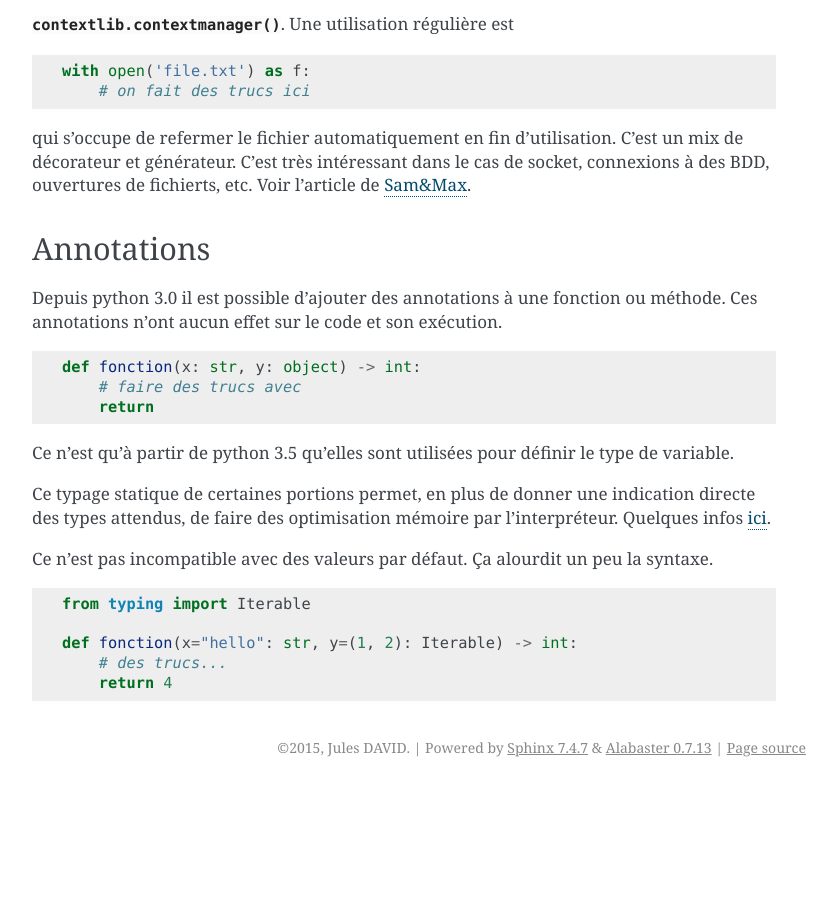
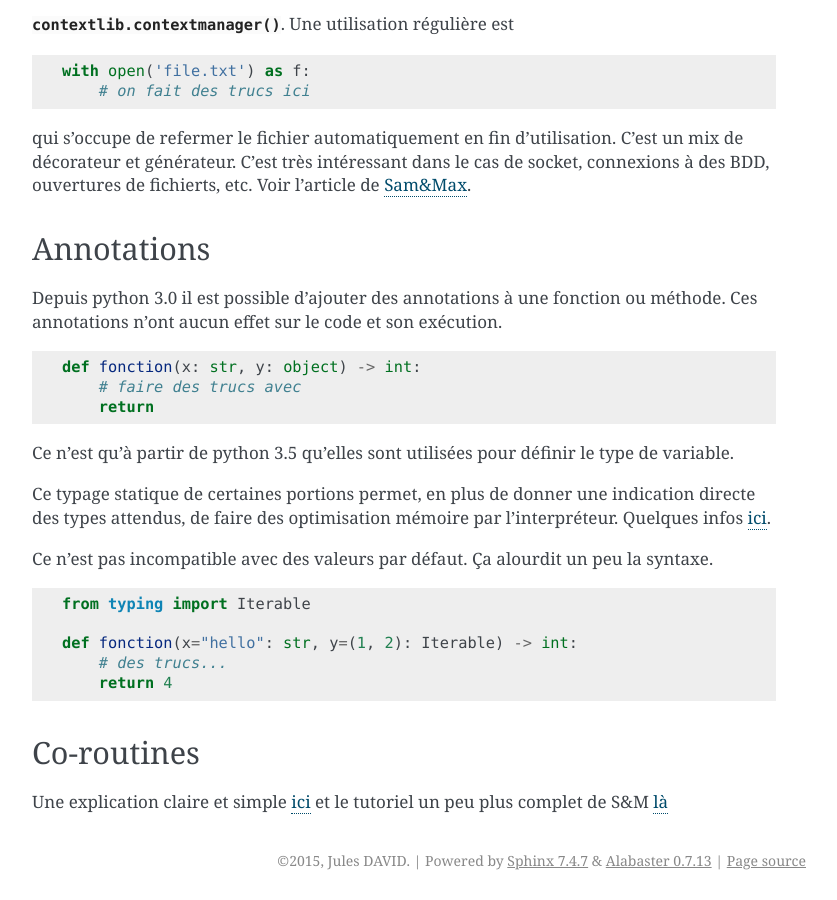
Before and after one commit to galactics/doc-python, a Sphinx documentation site: the page built from source/04-algo.rst, in a window 1280 px wide and 900 px high, scrolled down 2488 px. Shown: the whole window, without its empty margins (346-1183 px from the left). Built offline with Sphinx 7.4.7, drawn with Linux system fonts in a browser that asks for light colours; before the commit the page ends 3275 px from its top, so only the background shows below that.

Commit message:
Des liens

```diff
--- a/source/02-sequences.rst
+++ b/source/02-sequences.rst
@@ -123,7 +123,7 @@ termial, python détecte l'encoding du tty et accèpte donc son encodage
 Python peut convertir de charset/codepage/encoding vers unicode grâce à la
 commande :py:meth:`bytes.decode` et l'inverse via :py:meth:`str.encode`.
 
-La bonne méthode est:
+La bonne méthode est :
     #. Récupération (fichiers, args, user input, etc.),
     #. convertir vers unicode avec ``decode()``,
     #. faire les opérations en unicode,
--- a/source/04-algo.rst
+++ b/source/04-algo.rst
@@ -167,3 +167,8 @@ syntaxe.
     def fonction(x="hello": str, y=(1, 2): Iterable) -> int:
         # des trucs...
         return 4
+
+Co-routines
+-----------
+
+Une explication claire et simple `ici <http://benno.id.au/blog/2015/05/25/await1>`_ et le tutoriel un peu plus complet de S&M `là <http://sametmax.com/quest-ce-quune-coroutine-en-python-et-a-quoi-ca-sert/>`_
--- a/source/05-poo.rst
+++ b/source/05-poo.rst
@@ -170,6 +170,8 @@ On peut par exemple faire des surcharges de méthodes spéciales::
 
 On modifie donc bien le comportement de la classe et non plus de l'objet.
 
+Des articles explicatifs `ici <http://eli.thegreenplace.net/2011/08/14/python-metaclasses-by-example/>`_ et
+`là <http://sametmax.com/le-guide-ultime-et-definitif-sur-la-programmation-orientee-objet-en-python-a-lusage-des-debutants-qui-sont-rassures-par-les-textes-detailles-qui-prennent-le-temps-de-tout-expliquer-partie-8/>`_
 
 Singleton
 ---------
--- a/source/07-libs.rst
+++ b/source/07-libs.rst
@@ -14,7 +14,7 @@ Package
 doit contenir au moins 1 caractère pour d'obscures raisons de suppression de
 fichiers vides par windows lors des zip/unzip.
 
-Si on souhaite créer un packages vide, qui n'a vocation qu'à contenir d'autres
+Si on souhaite créer un package vide, qui n'a vocation qu'à contenir d'autres
 packages, il faut créer un fichier ``__init__.py`` contenant::
 
     __import__("pkg_resources").declare_namespace(__name__)
--- a/source/08-divers.rst
+++ b/source/08-divers.rst
@@ -17,6 +17,7 @@ Références
 * `Python Module Of The Week <http://pymotw.com/2/>`_ présentation des modules de la stdlib. Très complets
 * `Sam\&Max <http://sametmax.com>`_
 * `Intermediate Python <http://book.pythontips.com/en/latest/>`_
+* `Best of the Best Practices <https://gist.github.com/sloria/7001839>`_
 
 TODO
 ====
```
